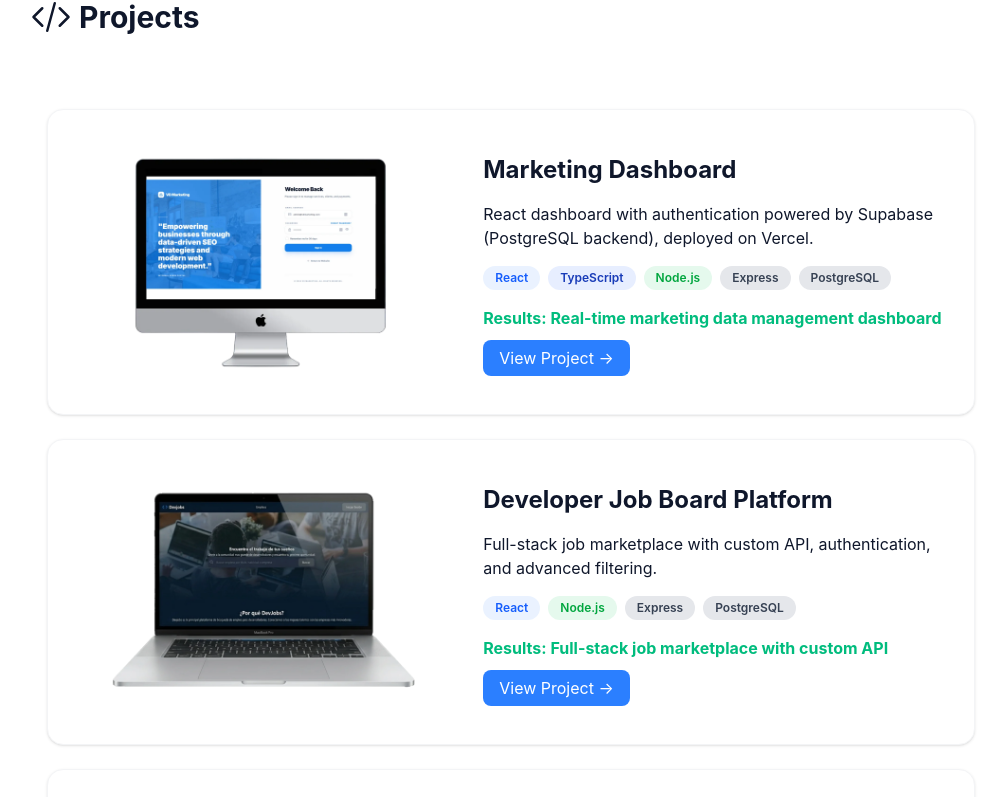
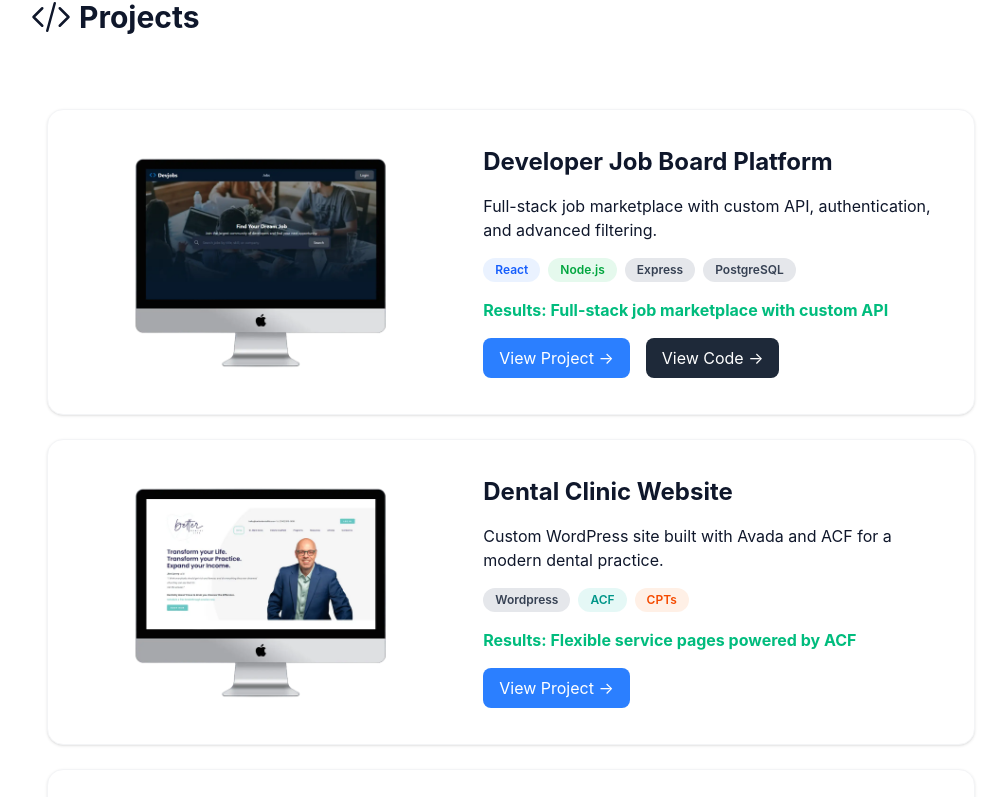
Before and after one commit to DiegoPonce0/portfolio, a React (Vite) app: page / in a window 1280 px wide. Shown: the part 1535-2332 px from the top of the page, without its empty margins (129-1135 px from the left). Built offline with nearby package versions, Linux system fonts and the light colour scheme.

Commit message:
Refactor code structure for improved readability and maintainability

```diff
--- a/src/components/Projects.tsx
+++ b/src/components/Projects.tsx
@@ -13,7 +13,7 @@ const techColors: Record<string, string> = {
     CPTs: 'bg-orange-500/10 text-orange-600 dark:text-orange-400'
 };
 
-export function Projects({ img, title, description, technology, result, link }: ProjectsProps) {
+export function Projects({ img, title, description, technology, result, link, github }: ProjectsProps) {
     return (
         <article className="group flex flex-col md:flex-row items-center gap-8 bg-white dark:bg-gray-800 rounded-2xl shadow-sm p-6 transition-all duration-500 ease-out hover:-translate-y-1.5 hover:shadow-xl border border-gray-100 dark:border-gray-700 transform-gpu">
 
@@ -42,7 +42,12 @@ export function Projects({ img, title, description, technology, result, link }:
                     ))}
                 </ul>
                 <p className="text-emerald-500 font-bold py-2 pb-4">{result}</p>
-                <a href={link} target="_blank" className="bg-blue-500 hover:bg-blue-600 text-white px-4 py-2 rounded-md">View Project →</a>
+                <div className="flex flex-col md:flex-row gap-4">
+                    <a href={link} target="_blank" className="bg-blue-500 hover:bg-blue-600 text-white px-4 py-2 rounded-md">View Project →</a>
+                    {github && (
+                        <a href={github} target="_blank" className="bg-gray-800 hover:bg-gray-900 text-white px-4 py-2 rounded-md">View Code →</a>
+                    )}
+                </div>
             </div>
         </article>
     )
--- a/src/data/projects.ts
+++ b/src/data/projects.ts
@@ -1,21 +1,15 @@
 import type { ProjectsProps } from "../../types/projects";
 
 export const projects: ProjectsProps[] = [
+
         {
-          img: './dashboard.webp',
-          title: 'Marketing Dashboard',
-          description: 'React dashboard with authentication powered by Supabase (PostgreSQL backend), deployed on Vercel.',
-          technology: ['React', 'TypeScript', 'Node.js', 'Express', 'PostgreSQL'],
-          result: 'Results: Real-time marketing data management dashboard',
-          link: 'https://vdmarketing.vercel.app/'
-        },
-        {
-            img: './job.webp',
+            img: './devjobs.webp',
             title: 'Developer Job Board Platform',
             description: 'Full-stack job marketplace with custom API, authentication, and advanced filtering.',
             technology: ['React', 'Node.js', 'Express', 'PostgreSQL'],
             result: 'Results: Full-stack job marketplace with custom API',
-            link: 'https://web-empleo.vercel.app/'
+            link: 'https://dev-jobs-diego.vercel.app/',
+            github: 'https://github.com/DiegoPonce0/DevJobs'
         },
         {
           img: './dental.webp',
--- a/src/pages/Home.tsx
+++ b/src/pages/Home.tsx
@@ -148,6 +148,7 @@ export const Home = () => {
                   technology={project.technology}
                   result={project.result}
                   link={project.link}
+                  github={project.github}
                 />
               ))}
             </div>
--- a/types/projects.d.ts
+++ b/types/projects.d.ts
@@ -5,4 +5,5 @@ export type ProjectsProps = {
   technology: string[];
   result: string;
   link: string;
+  github?: string;
 };
```
Also changed, not shown: public/devjobs.webp (added).
